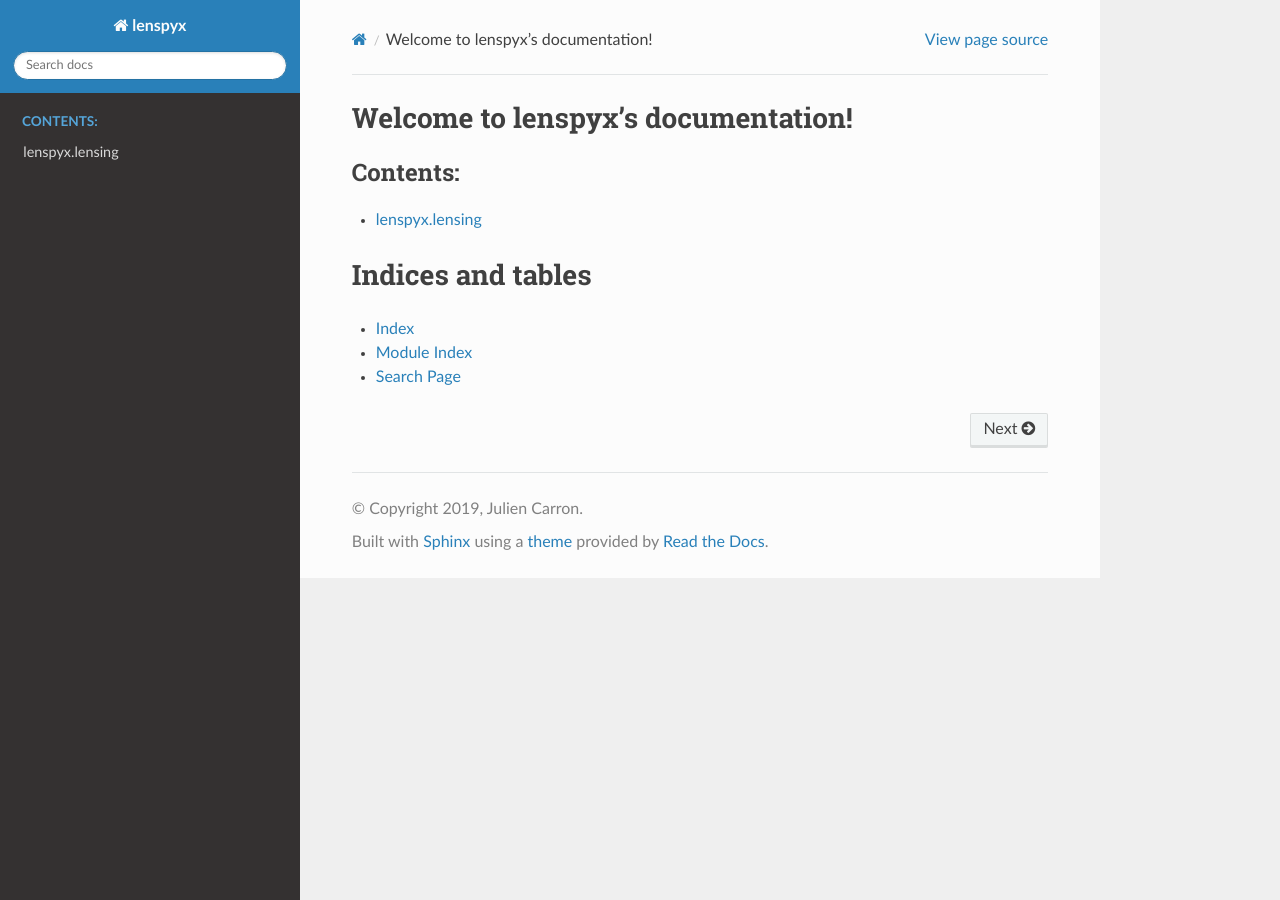
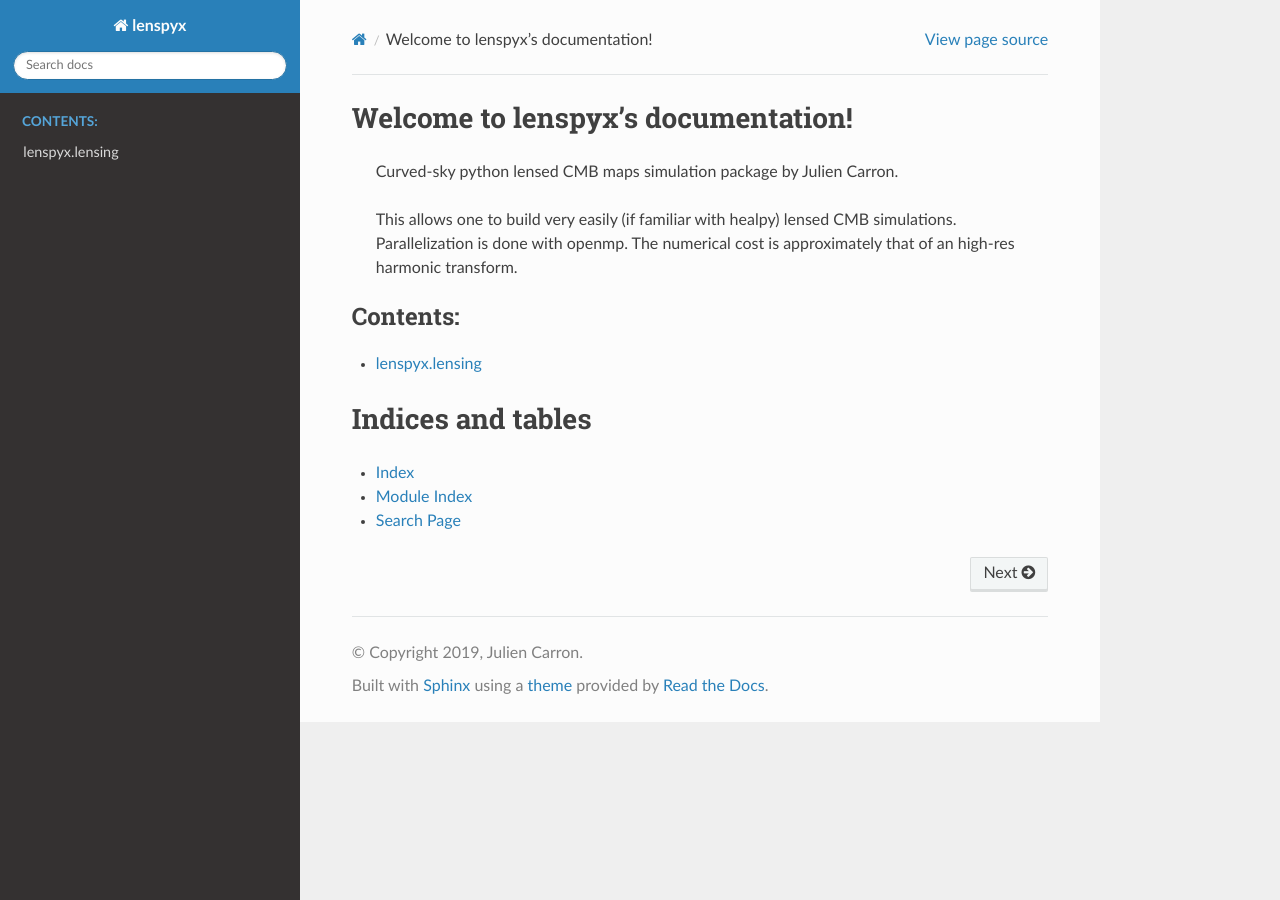
Before and after one commit to carronj/lenspyx, a Sphinx documentation site: the page built from docs/index.rst, in a window 1280 px wide. Built offline with Sphinx 7.4.7 and the Read the Docs theme 2.0.0, drawn with Linux system fonts in a browser that asks for light colours.

Commit message:
docs [ci skip]

```diff
--- a/docs/index.rst
+++ b/docs/index.rst
@@ -5,6 +5,12 @@
 
 Welcome to lenspyx's documentation!
 ===================================
+
+   Curved-sky python lensed CMB maps simulation package by Julien Carron.
+
+   This allows one to build very easily (if familiar with healpy) lensed CMB simulations. Parallelization is done with openmp.
+   The numerical cost is approximately that of an high-res harmonic transform.
+
 
 .. toctree::
    :maxdepth: 2
```
